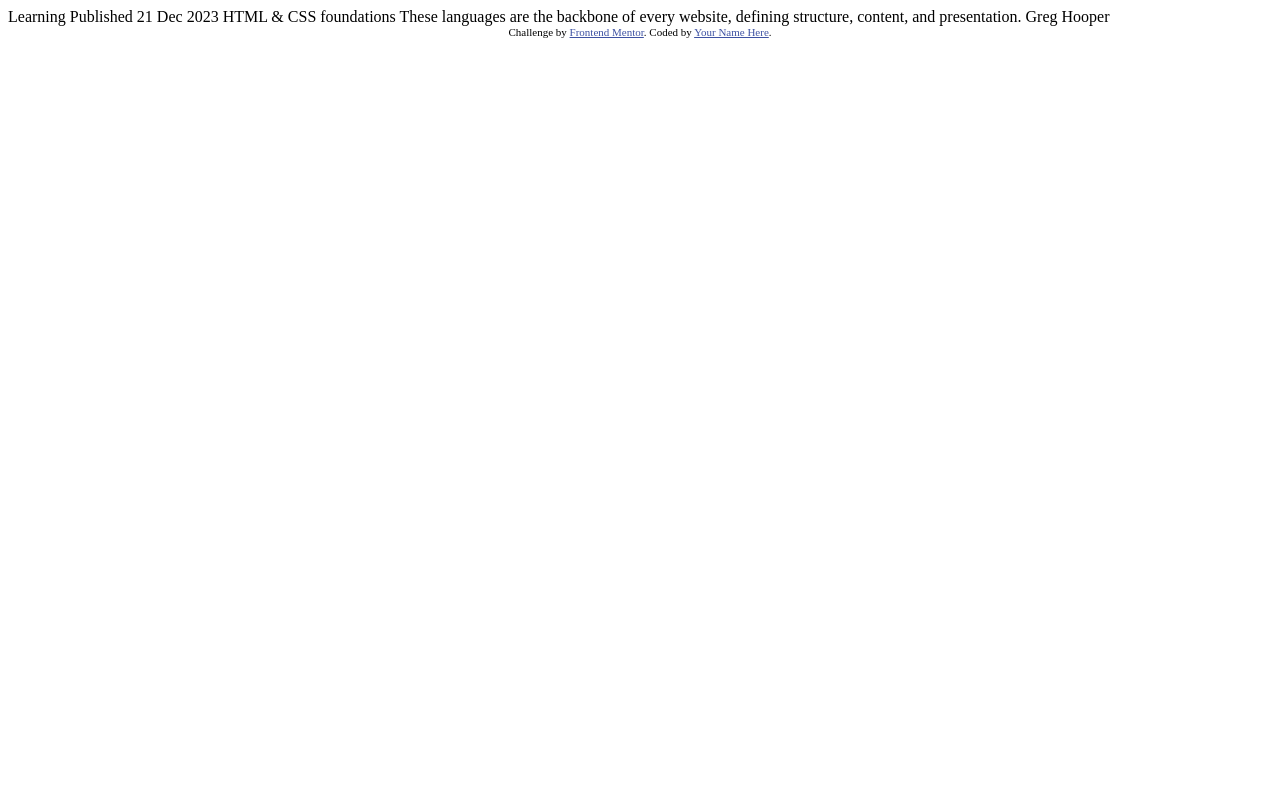
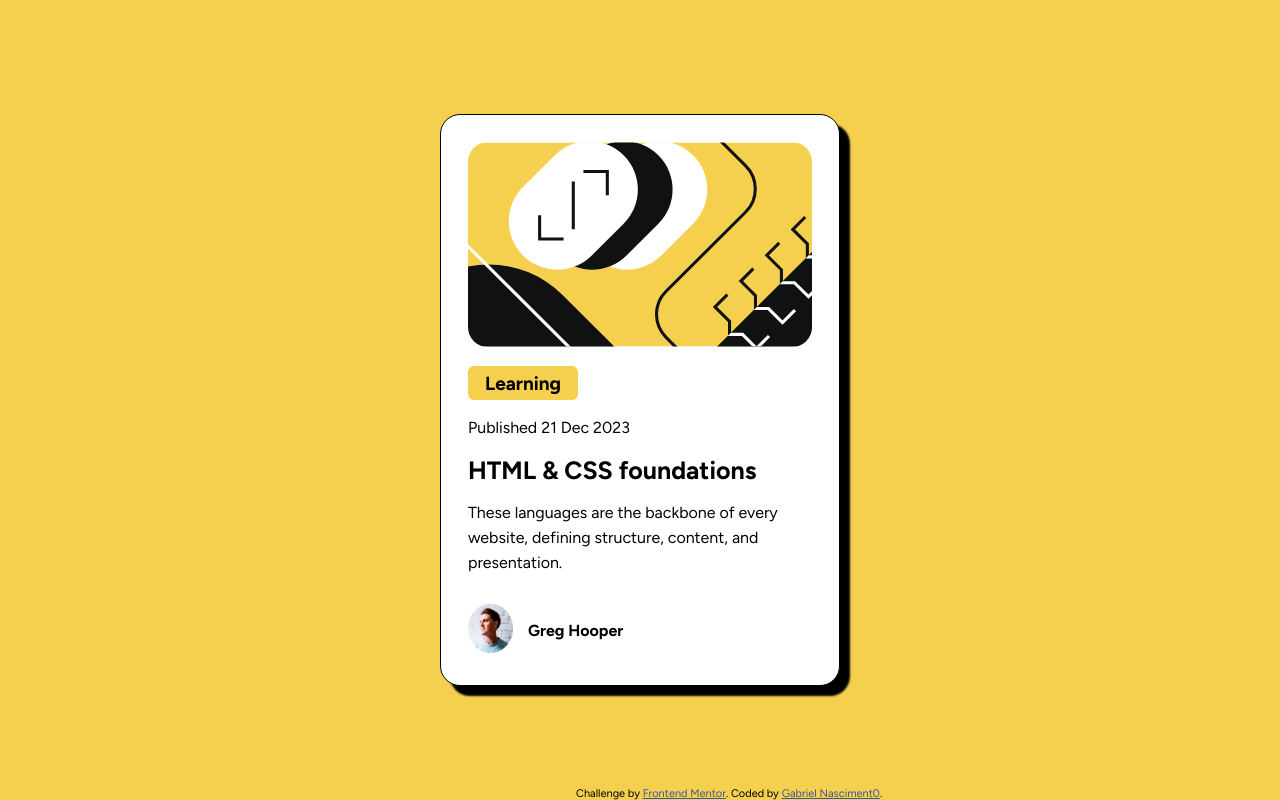
Before and after one commit to Gabriel-Nasciment0/FrontEnd_Mentor, a plain HTML site: page blog-preview-card-main/index.html in a window 1280 px wide. Drawn offline with Linux system fonts and the light colour scheme.

Commit message:
mais um finalizado

```diff
--- a/blog-preview-card-main/index.html
+++ b/blog-preview-card-main/index.html
@@ -1,34 +1,63 @@
 <!DOCTYPE html>
-<html lang="en">
-<head>
-  <meta charset="UTF-8">
-  <meta name="viewport" content="width=device-width, initial-scale=1.0"> <!-- displays site properly based on user's device -->
+<html lang="pt-br">
+    <head>
+        <meta charset="UTF-8" />
+        <meta name="viewport" content="width=device-width, initial-scale=1.0" />
+        <!-- displays site properly based on user's device -->
 
-  <link rel="icon" type="image/png" sizes="32x32" href="./assets/images/favicon-32x32.png">
+        <link
+            rel="icon"
+            type="image/png"
+            sizes="32x32"
+            href="./assets/images/favicon-32x32.png"
+        />
 
-  <title>Frontend Mentor | Blog preview card</title>
+        <title>Frontend Mentor | Blog preview card</title>
+        <link rel="preconnect" href="https://fonts.googleapis.com" />
+        <link rel="preconnect" href="https://fonts.gstatic.com" crossorigin />
+        <link
+            href="https://fonts.googleapis.com/css2?family=Figtree:ital,wght@0,300..900;1,300..900&display=swap"
+            rel="stylesheet"
+        />
+        <link rel="stylesheet" href="style/style.css" />
+    </head>
+    <body>
+        <main>
+            <div class="container">
+                <section class="image">
+                    <img
+                        src="assets/images/illustration-article.svg"
+                        alt="illustration"
+                    />
+                </section>
+                <!--image-->
+                <section class="text">
+                    <h1>Learning</h1>
+                    <p>Published 21 Dec 2023</p>
+                    <h2>HTML & CSS foundations</h2>
+                    <p>
+                        These languages are the backbone of every website,
+                        defining structure, content, and presentation.
+                    </p>
+                    <article class="perfil">
+                        <img
+                            src="assets/images/image-avatar.webp"
+                            alt="avatar"
+                        />
+                        <p>Greg Hooper</p>
+                    </article>
+                </section>
+            </div>
+            <!--container-->
+        </main>
 
-  <!-- Feel free to remove these styles or customise in your own stylesheet 👍 -->
-  <style>
-    .attribution { font-size: 11px; text-align: center; }
-    .attribution a { color: hsl(228, 45%, 44%); }
-  </style>
-</head>
-<body>
-
-  Learning
-
-  Published 21 Dec 2023
-
-  HTML & CSS foundations
-
-  These languages are the backbone of every website, defining structure, content, and presentation.
-
-  Greg Hooper
-
-  <div class="attribution">
-    Challenge by <a href="https://www.frontendmentor.io?ref=challenge" target="_blank">Frontend Mentor</a>.
-    Coded by <a href="#">Your Name Here</a>.
-  </div>
-</body>
+        <footer class="attribution">
+            Challenge by
+            <a
+                href="https://www.frontendmentor.io?ref=challenge"
+                target="_blank"
+                >Frontend Mentor</a
+            >. Coded by <a href="#">Gabriel Nasciment0</a>.
+        </footer>
+    </body>
 </html>
--- /dev/null
+++ b/blog-preview-card-main/style/style.scss
@@ -0,0 +1,86 @@
+* {
+    margin: 0;
+    padding: 0;
+    box-sizing: border-box;
+    font-family: "Figtree", sans-serif;
+}
+:root {
+    --Yellow: hsl(47, 88%, 63%);
+
+    --White: hsl(0, 0%, 100%);
+
+    --Gray-500: hsl(0, 0%, 42%);
+    --Gray-950: hsl(0, 0%, 7%);
+}
+
+body {
+    background: var(--Yellow);
+
+    main {
+        display: flex;
+        justify-content: center;
+        align-items: center;
+        height: 100vh;
+        background: var(--Yellow);
+        .container {
+            background: var(--White);
+            width: 400px;
+            padding: 27px;
+            border-radius: 20px;
+            border: 1px solid black;
+            box-shadow: 10px 10px 2px black;
+            .image {
+                img {
+                    width: 100%;
+                    border-radius: 20px;
+                }
+            } //image
+            .text {
+                h1 {
+                    width: 110px;
+                    text-align: center;
+                    font-size: 19px;
+                    padding: 1.5%;
+                    margin: 15px 0;
+                    border-radius: 6px;
+                    background: var(--Yellow);
+                }
+                h2 {
+                    font-size: 25px;
+                }
+                h2:hover {
+                    color: var(--Yellow);
+                    cursor: pointer;
+                }
+                p {
+                    font-size: 16px;
+                    margin: 15px 0;
+                    line-height: 25px;
+                }
+                .perfil {
+                    display: flex;
+                    padding-top: 4%;
+                    img {
+                        padding-right: 15px;
+                        width: 60px;
+                        height: 50px;
+                    }
+                    p {
+                        font-weight: bolder;
+                    }
+                } //perfil
+            } //text
+        } //container
+    } //main
+} //body
+
+.attribution {
+    position: absolute;
+    bottom: 0;
+    left: 45%;
+    font-size: 11px;
+    text-align: center;
+}
+.attribution a {
+    color: hsl(228, 45%, 44%);
+}
--- a/social-links-profile-main/style/style.scss
+++ b/social-links-profile-main/style/style.scss
@@ -49,6 +49,12 @@ body {
                         text-decoration: none;
                     }
                 }
+                p:hover {
+                    background: var(--Green);
+                    a {
+                        color: var(--Grey-900);
+                    }
+                }
             } //social
         } //card
     } //main
```
Also changed, not shown: blog-preview-card-main/style/style.css (added), social-links-profile-main/style/style.css, 2 other files.
